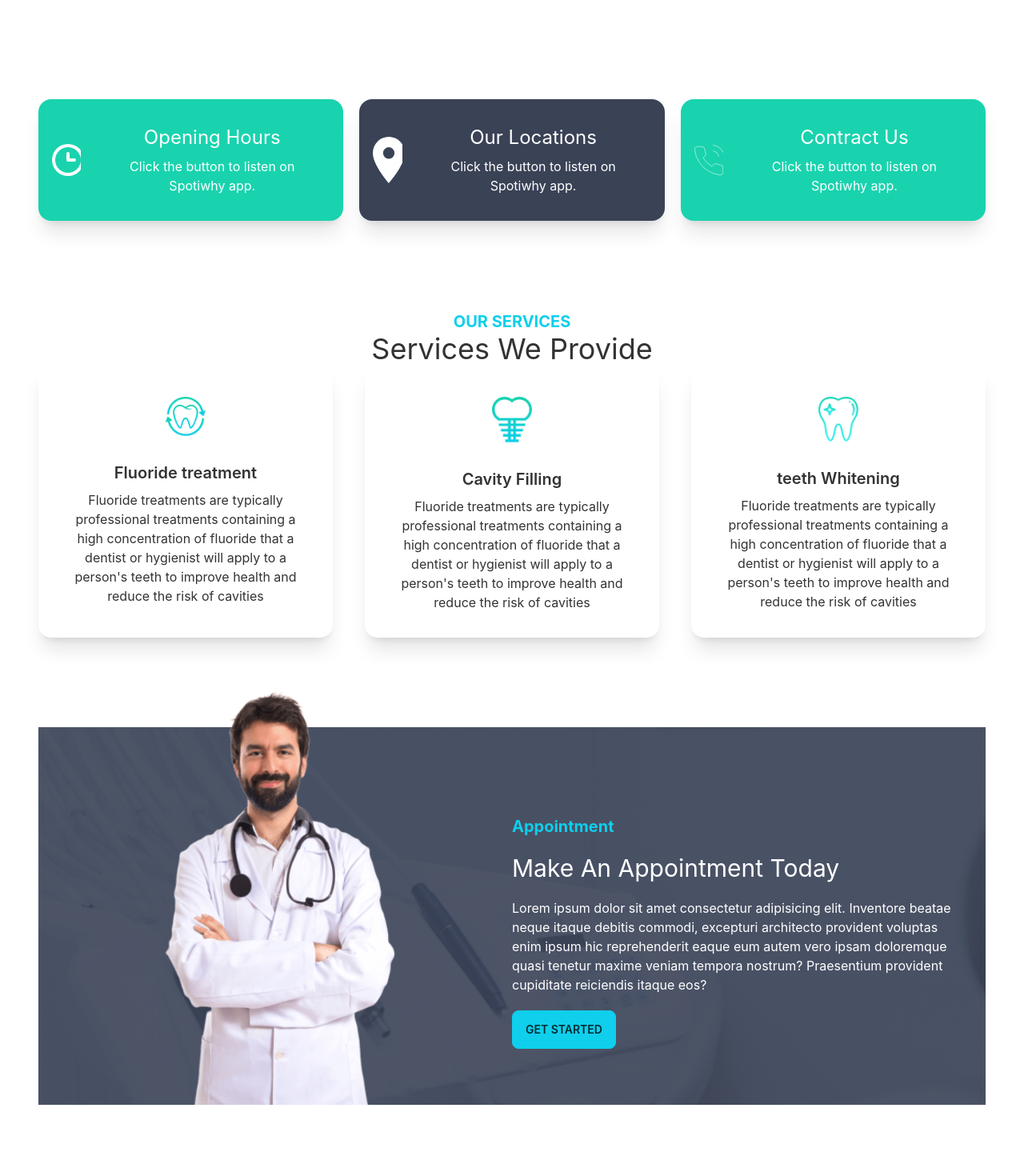
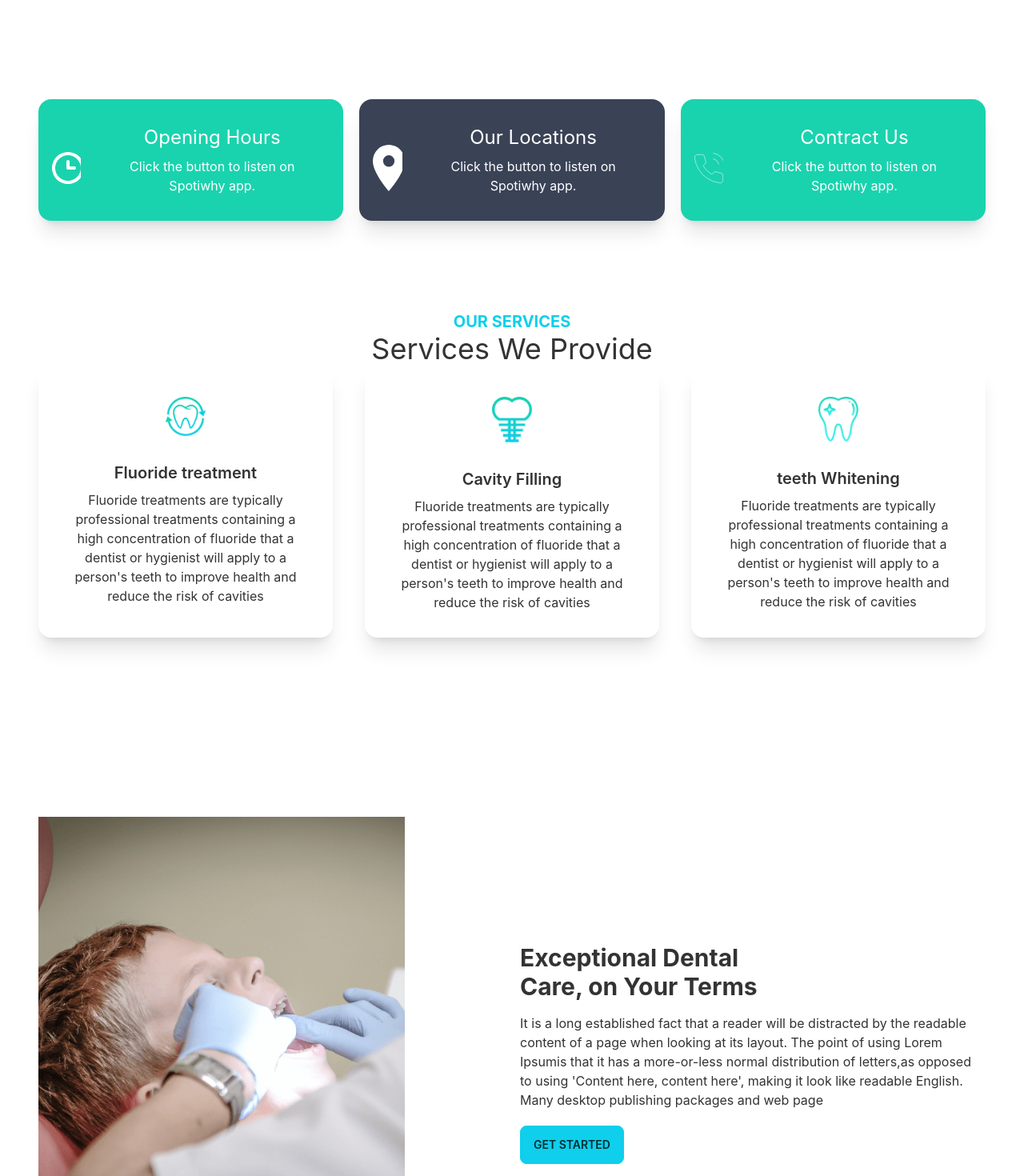
Before and after one commit to Reduwan-Nyx/Doctor-Portal-Client, a React (Create React App) app: page / in a window 1280 px wide. Shown: the part 740-2210 px from the top of the page at 80% size. Built offline with nearby package versions, Linux system fonts and the light colour scheme.

Commit message:
home done

```diff
--- a/src/App.js
+++ b/src/App.js
@@ -4,15 +4,19 @@ import { Routes, Route, Link } from "react-router-dom";
 import Home from './Pages/Home/Home';
 import About from './Pages/About/About';
 import Login from './Pages/Login/Login';
+import Appointment from './Pages/Appointment/Appointment';
 
 function App() {
   return (
-    <div >
+    <div className='max-w-7xl mx-auto'>
       <Navbar></Navbar>
       <Routes>
         <Route path="/" element={<Home></Home>} />
         <Route path="about" element={<About />} />
-        <Route path="login" element={<Login></Login>} />
+        <Route path="appointment" element={<Appointment></Appointment>} />
+
+        {/* login */}
+         <Route path="login" element={<Login></Login>} />
       </Routes>
     </div>
   );
--- /dev/null
+++ b/src/Pages/Appointment/Appointment.js
@@ -0,0 +1,13 @@
+import React from 'react';
+import Footer from '../Shared/Footer';
+
+const Appointment = () => {
+    return (
+        <div>
+
+            <Footer></Footer>
+        </div>
+    );
+};
+
+export default Appointment;
--- a/src/Pages/Home/Home.js
+++ b/src/Pages/Home/Home.js
@@ -1,9 +1,10 @@
 import React from 'react';
 import Banner from './Banner';
 import Contract from './Contract';
-import Footer from './Footer';
+import Footer from '../Shared/Footer';
 import Info from './Info';
 import MakeAppointment from './MakeAppointment';
+import ServiceDetail from './ServiceDetail';
 import Services from './Services';
 import Testimonials from './Testimonials';
 
@@ -15,6 +16,7 @@ const Home = () => {
            <Banner></Banner>
            <Info ></Info>
            <Services></Services>
+           <ServiceDetail></ServiceDetail>
            <MakeAppointment></MakeAppointment>
            <Testimonials></Testimonials>
            <Contract></Contract>
--- a/src/Pages/Home/InfoCard.js
+++ b/src/Pages/Home/InfoCard.js
@@ -3,7 +3,7 @@ import React from "react";
 const InfoCard = ({img, cardTitle, bgClass}) => {
   return (
     <div className={`card lg:card-side  shadow-xl ${bgClass}`}>
-      <figure className="pl-5 py-5 ">
+      <figure className="pl-5 pt-5 ">
         <img  className="w-10" src={img} alt="Album" />
       </figure>
       <div class="card-body text-white text-center">
--- /dev/null
+++ b/src/Pages/Home/ServiceDetail.js
@@ -0,0 +1,19 @@
+import React from 'react';
+import PrimaryButton from '../Shared/PrimaryButton';
+import treatment from '../../assets/images/treatment.png'
+const ServiceDetail = () => {
+    return (
+        <section className='flex justify-center items-center grid grid-cols-1 md:grid-cols-2 gap-5 py-28'>
+             <div className='flex-1'>
+                <img style={{width:'458px', height: '576px'}} src={treatment} alt="" />
+            </div>
+            <div className='flex-1'>
+                <h2  className='text-3xl font-bold my-4'>Exceptional Dental <br /> Care, on Your Terms</h2>
+                <p className=' mb-5'>It is a long established fact that a reader will be distracted by the readable content of a page when looking at its layout. The point of using Lorem Ipsumis that it has a more-or-less normal distribution of letters,as opposed to using 'Content here, content here', making it look like readable English. Many desktop publishing packages and web page</p>
+                <PrimaryButton>Get Started</PrimaryButton>
+            </div>
+        </section>
+    );
+};
+
+export default ServiceDetail;
--- a/src/Pages/Home/Footer.js
+++ b/src/Pages/Shared/Footer.js
@@ -30,7 +30,7 @@ const Footer = () => {
 </div>
 
   <div className='my-10 text-center'>
-    <p>Copyright © 2022 - All right reserved by ACME Industries Ltd</p>
+    <p>Copyright © 2022 - All right reserved</p>
   </div>
 </footer>
     );
```
